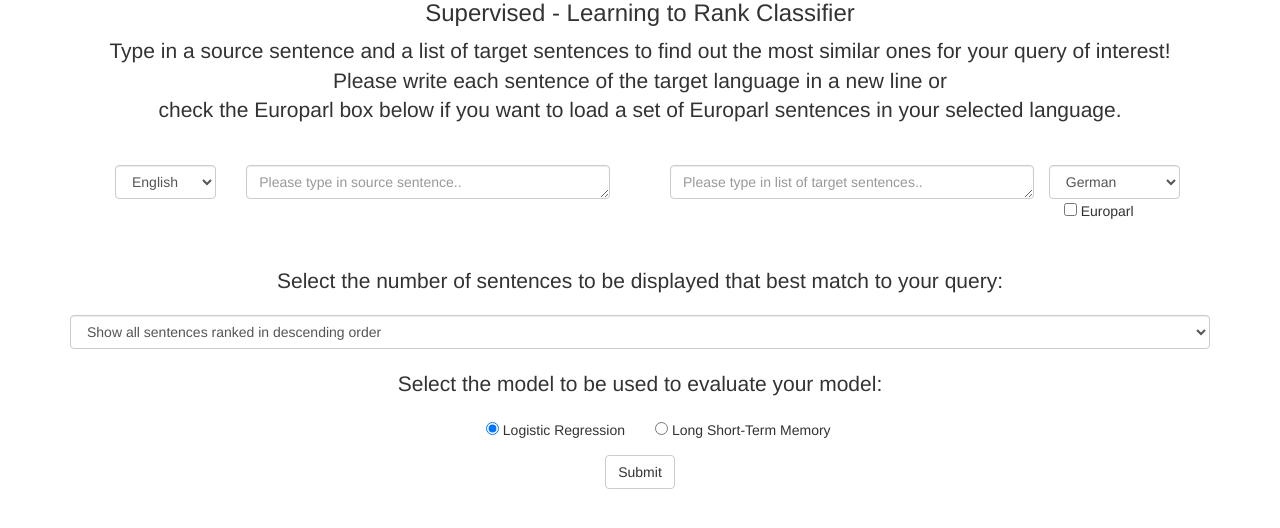
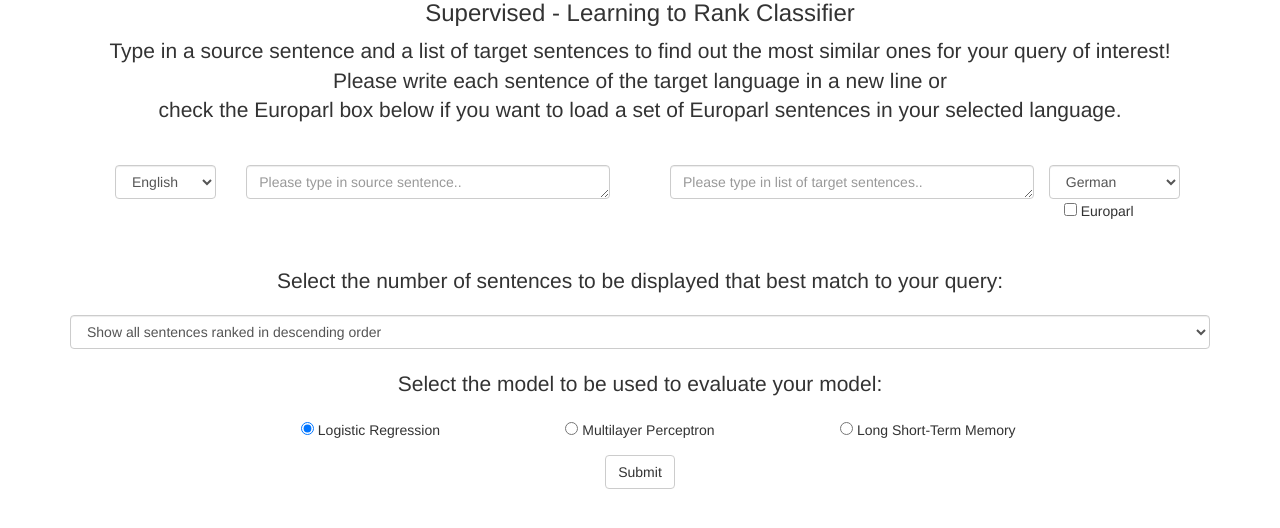
Before and after one commit to janschwedhelm/ir-crosslingual, a Flask app: page /supervised_l2r in a window 1280 px wide. Shown: the part 92-620 px from the top of the page. Run offline with Flask 2, Linux system fonts and the light colour scheme; parts of the project's set-up code (start-up, migrations or seed data) failed here and were passed over; some libraries are stand-ins or nearby versions.

Commit message:
Add option for multilayer perceptron

```diff
--- a/ir_crosslingual/main/app.py
+++ b/ir_crosslingual/main/app.py
@@ -59,6 +59,11 @@ def sup_predict():
         if request.form.get('rb_sup_model') == 'rb_log_reg':
             print('Logistic Regression chosen for evaluation')
             name = 'logReg_v0.2'
+        elif request.form.get('rb_sup_model') == 'rb_mlp':
+            print('Multilayer Perceptron chosen for evaluation')
+            name = 'mlp'
+            return render_template('result_l2r.html', prediction=-3.1, model=name.upper(),
+                                   src_sentence=src_sentence, src_language=src_language.capitalize())
         elif request.form.get('rb_sup_model') == 'rb_lstm':
             print('LSTM chosen for evaluation')
             name = 'lstm'
@@ -126,6 +131,11 @@ def sup_rank():
         if request.form.get('rb_sup_model') == 'rb_log_reg':
             print('Logistic Regression chosen for evaluation')
             name = 'logReg_v0.2'
+        elif request.form.get('rb_sup_model') == 'rb_mlp':
+            print('Multilayer Perceptron chosen for evaluation')
+            name = 'mlp'
+            return render_template('result_l2r.html', prediction=-3.1, model=name.upper(),
+                                   src_sentence=src_sentence, src_language=src_language.capitalize())
         elif request.form.get('rb_sup_model') == 'rb_lstm':
             print('LSTM chosen for evaluation')
             name = 'lstm'
--- a/ir_crosslingual/main/templates/sup_l2r.html
+++ b/ir_crosslingual/main/templates/sup_l2r.html
@@ -39,7 +39,7 @@
 
 {% block content %}
     <div class="container">
-    <form action="{{ url_for('sup_rank')}}" method="POST">
+        <form action="{{ url_for('sup_rank') }}" method="POST">
             <div style="text-align:center;" class="home-template">
                 <h3>Supervised - Learning to Rank Classifier</h3>
                 <p class="lead">Type in a source sentence and a list of target sentences
@@ -100,9 +100,9 @@
                 <select id="k" name="k" class="form-control">
                     <option value="all" selected>Show all sentences ranked in descending order</option>
                     <ol>
-                    {%for i in [1,2,3,4,5,6,7,8,9,10,20,30,40,50,60,70,80,90,100]%}
-                    <option value="{{i}}">{{i}}</option>
-                    {%endfor%}
+                        {% for i in [1,2,3,4,5,6,7,8,9,10,20,30,40,50,60,70,80,90,100] %}
+                            <option value="{{ i }}">{{ i }}</option>
+                        {% endfor %}
 
                     </ol>
                 </select>
@@ -115,13 +115,19 @@
             </div>
 
             <div style="text-align:center;" class="form-row col-lg-12">
-            <div style="text-align:right;" class="form-group-row col-lg-6">
+                <div style="text-align:right;" class="form-group-row col-lg-4">
                     <!-- Material unchecked -->
                     <div class="form-check">
                         <input type="radio" value="rb_log_reg" name="rb_sup_model" checked> Logistic Regression
                     </div>
                 </div>
-            <div style="text-align:left;" class="form-group col-lg-6">
+                <div style="text-align:center;" class="form-group col-lg-4">
+                    <!-- Material checked -->
+                    <div class="form-check">
+                        <input type="radio" value="rb_mlp" name="rb_sup_model"> Multilayer Perceptron
+                    </div>
+                </div>
+                <div style="text-align:left;" class="form-group col-lg-4">
                     <!-- Material checked -->
                     <div class="form-check">
                         <input type="radio" value="rb_lstm" name="rb_sup_model"> Long Short-Term Memory
```
Also changed, not shown: ir_crosslingual/main/templates/sup_binary.html (+8 -2 lines). Lines whose indentation alone changed are shown as unchanged.
